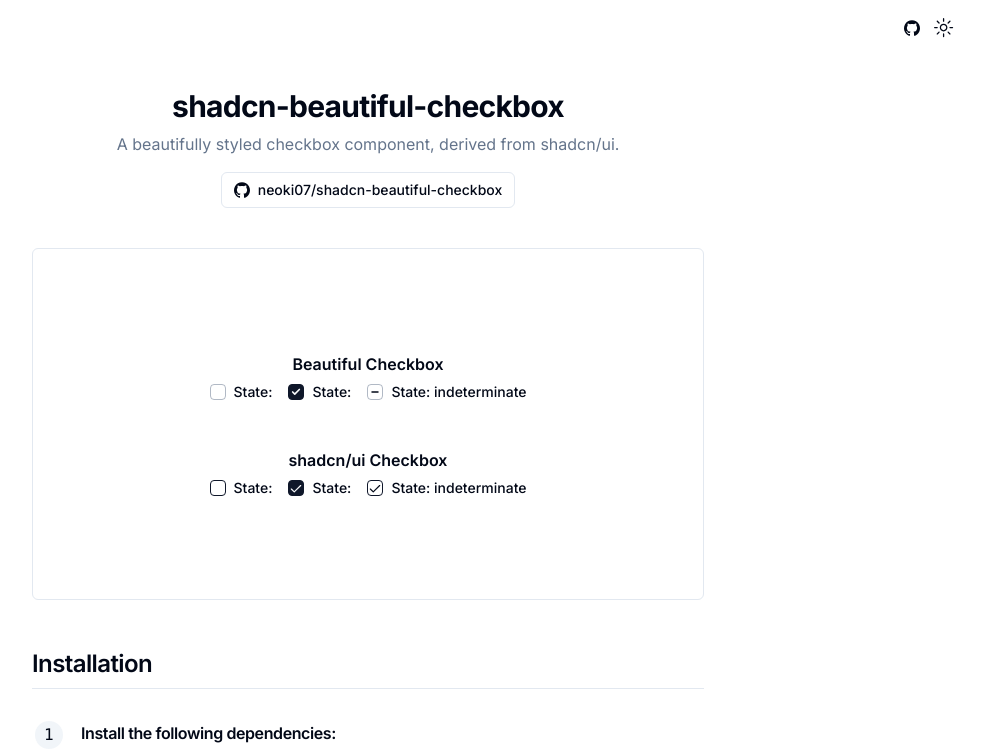
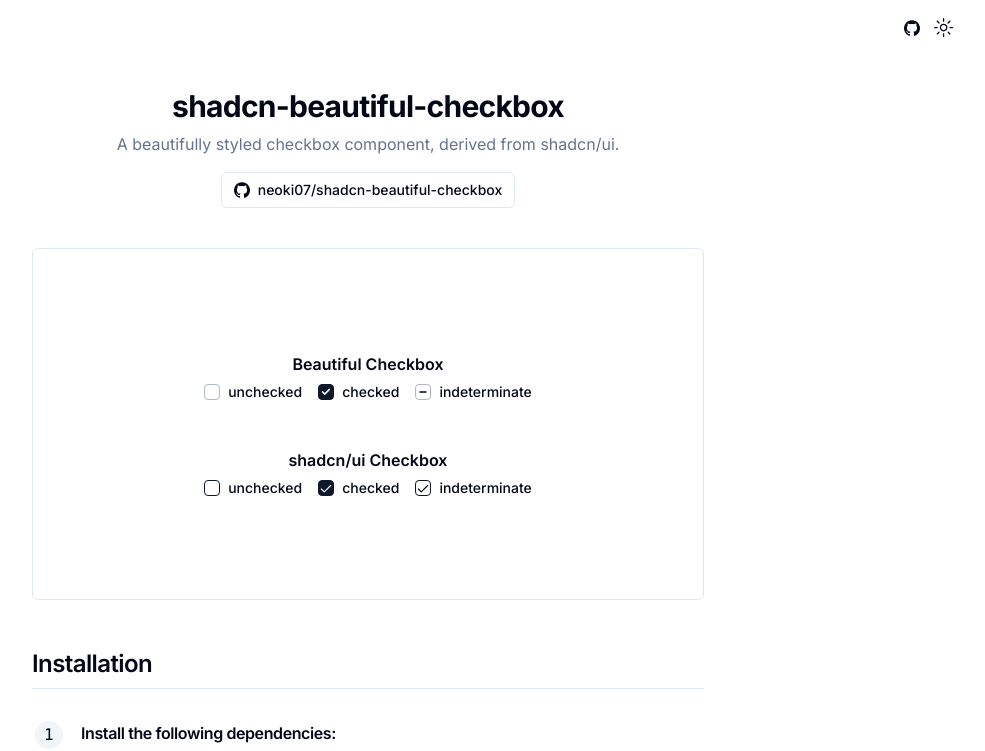
Before and after one commit to neoki07/shadcn-beautiful-checkbox, a Next.js app: page / in a window 1280 px wide. Shown: the top 751 px of the page, without its empty margins (272-1257 px from the left). Built offline with nearby package versions, Linux system fonts and the light colour scheme.

Commit message:
fix: checkbox labels display correctly

```diff
--- a/src/app/_components/demo.tsx
+++ b/src/app/_components/demo.tsx
@@ -1,7 +1,7 @@
 import { Checkbox as BeautifulCheckbox } from "@/components/ui/beautiful-checkbox"
 import { Checkbox } from "@/components/ui/checkbox"
 
-const CHECKBOX_STATES = [false, true, "indeterminate"] as const
+const CHECKBOX_STATES = ["unchecked", "checked", "indeterminate"] as const
 
 const SECTION_ITEMS = [
   {
@@ -21,17 +21,22 @@
         <fieldset key={title} className="space-y-2">
           <legend className="font-semibold sm:text-center">{title}</legend>
           <div className="flex flex-col justify-center gap-2 sm:flex-row sm:items-center sm:gap-4">
-            {CHECKBOX_STATES.map((state) => (
-              <div key={String(state)} className="flex items-center space-x-2">
-                <Component id="terms" defaultChecked={state} />
+            {CHECKBOX_STATES.map((state) => {
+              const checkedValue =
+                state === "indeterminate" ? state : state === "checked"
+
+              return (
+                <div key={state} className="flex items-center space-x-2">
+                  <Component id="terms" defaultChecked={checkedValue} />
                   <label
                     htmlFor="terms"
                     className="text-sm font-medium leading-none peer-disabled:cursor-not-allowed peer-disabled:opacity-70"
                   >
-                  State: {state}
+                    {state}
                   </label>
                 </div>
-            ))}
+              )
+            })}
           </div>
         </fieldset>
       ))}
```
Lines whose indentation alone changed are shown as unchanged.
